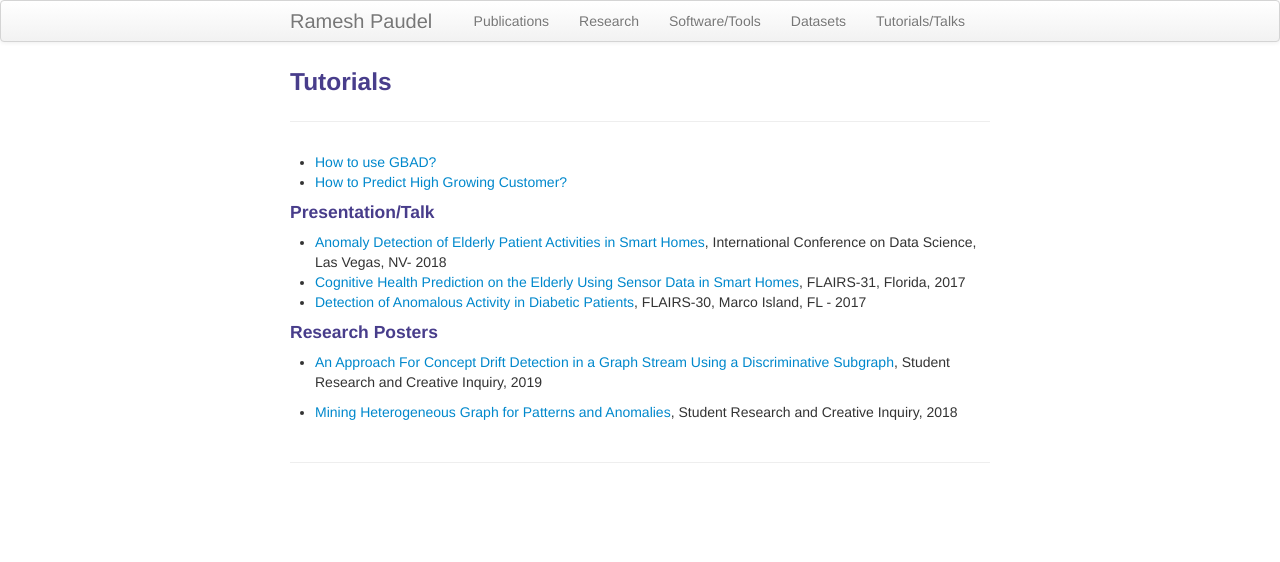
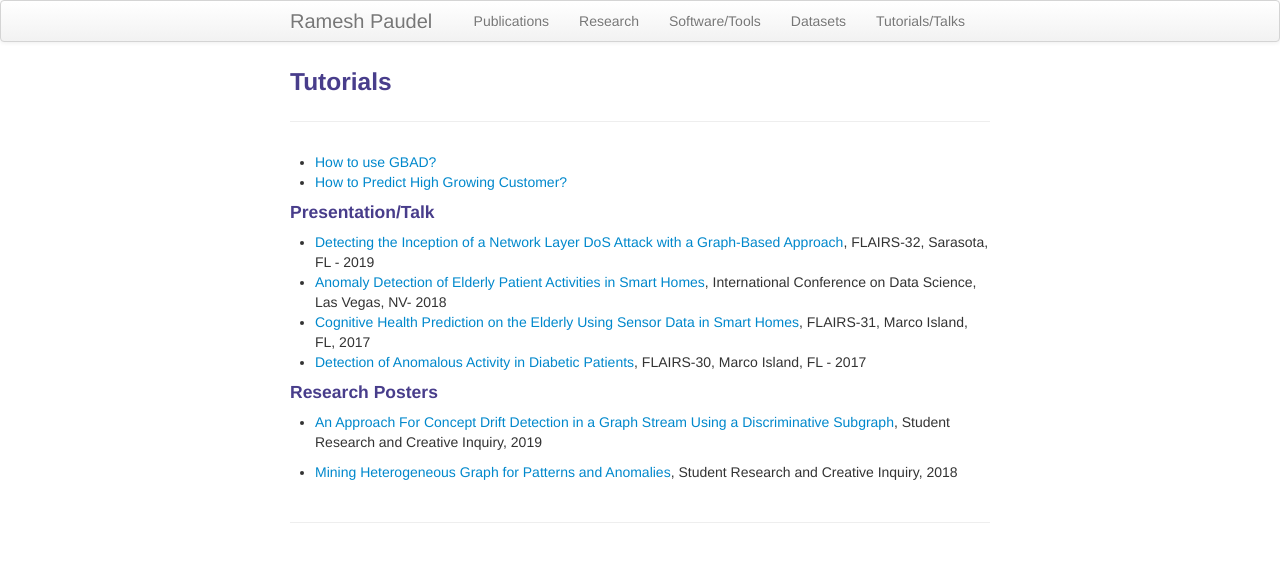
Before and after one commit to rpaudel42/rpaudel42.github.io, a Jekyll site: the page built from pages/tutorial.md, in a window 1280 px wide. Shown: the top 562 px of the page. Built offline with Jekyll 4.4.1, drawn with Linux system fonts in a browser that asks for light colours.

Commit message:
Update FLairs 2019 slide

```diff
--- a/pages/tutorial.md
+++ b/pages/tutorial.md
@@ -8,9 +8,9 @@ description: Tutorial Related to Graphs
 - [How to Predict High Growing Customer?](https://github.com/rpaudel42/GrowthPrediction/blob/master/predicting_customer.ipynb)
 
 #### Presentation/Talk
-
+- [Detecting the Inception of a Network Layer DoS Attack with a Graph-Based Approach](/assets/FLAIR_2019.pdf), FLAIRS-32, Sarasota, FL - 2019
 - [Anomaly Detection of Elderly Patient Activities in Smart Homes](/assets/anomaly-detection-elderly-3.pdf), International Conference on Data Science, Las Vegas, NV- 2018
-- [Cognitive Health Prediction on the Elderly Using Sensor Data in Smart Homes](/assets/FLAIR_2018.pdf), FLAIRS-31, Florida, 2017
+- [Cognitive Health Prediction on the Elderly Using Sensor Data in Smart Homes](/assets/FLAIR_2018.pdf), FLAIRS-31, Marco Island, FL, 2017
 - [Detection of Anomalous Activity in Diabetic Patients](/assets/FLAIR_2017.pdf), FLAIRS-30, Marco Island, FL - 2017
 
 #### Research Posters
```
Also changed, not shown: 1 other file.
